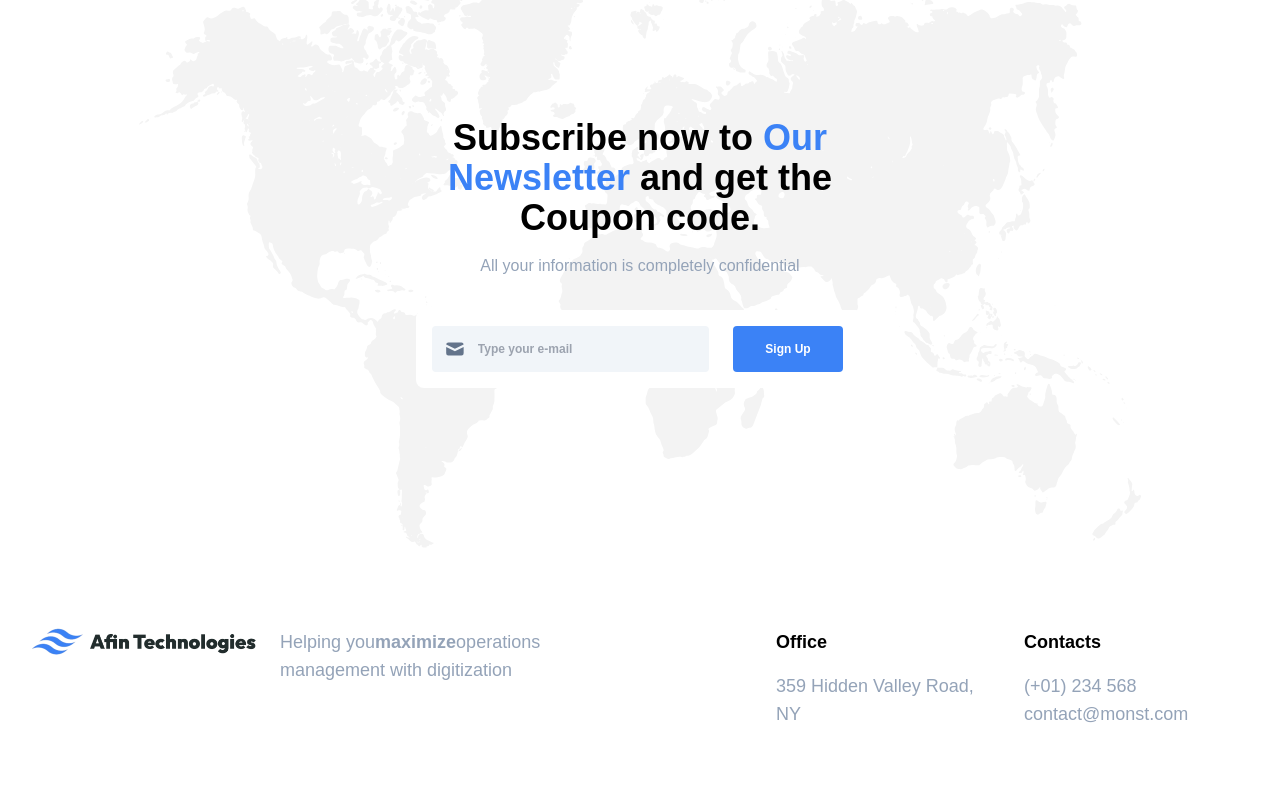
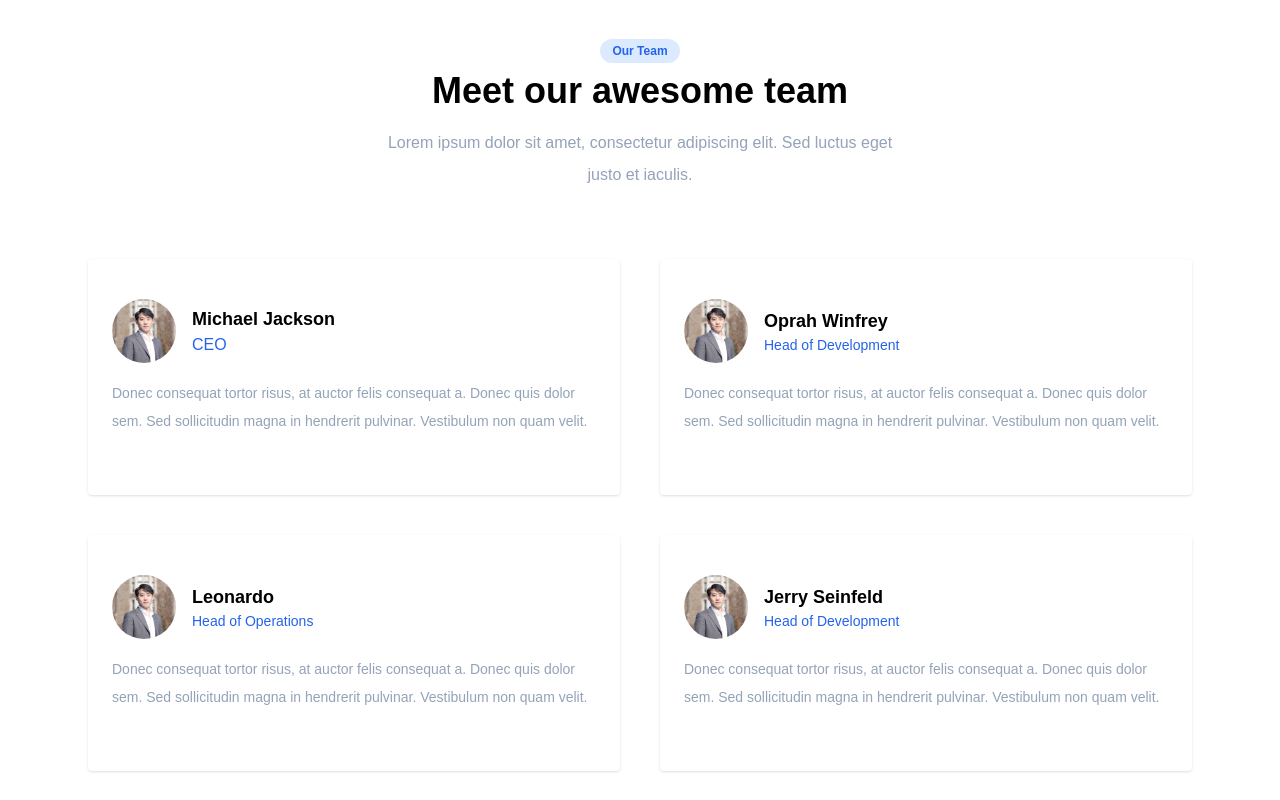
Before and after one commit to konishiyama/afinmarkets, a Next.js app: page /en in a window 1280 px wide. Shown: the part 1660-2460 px from the top of the page. Built offline with nearby package versions, Linux system fonts and the light colour scheme.

Commit message:
Team base

```diff
--- a/src/app/[lang]/components/Team.tsx
+++ b/src/app/[lang]/components/Team.tsx
@@ -0,0 +1,146 @@
+"use client";
+
+import Link from "next/link";
+import Image from "next/image";
+import { type Locale } from "../../../i18n-config";
+import Layout from "./Layout";
+import SectionContainer from "./SectionContainer";
+import profImage from "/public/images/konishiyama.jpg";
+
+interface Dictionary {
+  Product: string;
+  Features: string;
+  Team: string;
+  JoinUs: string;
+}
+
+interface TeamProps {
+  team_props: Dictionary;
+  lang: Locale;
+}
+
+const Team = ({ team_props, lang }: TeamProps) => {
+  return (
+    <Layout>
+      <SectionContainer>
+        <div id="Team" className="max-w-lg mx-auto mb-12 text-center">
+          <span
+            className="inline-block py-1 px-3 text-xs font-semibold bg-blue-100 text-blue-600 rounded-xl wow animate__animated animate__fadeIn"
+            data-wow-delay=".3s"
+          >
+            Our Team
+          </span>
+          <h2
+            className="text-3xl md:text-4xl mt-2 mb-4 font-bold font-heading wow animate__animated animate__fadeIn"
+            data-wow-delay=".3s"
+          >
+            Meet our awesome team
+          </h2>
+          <p
+            className="text-blueGray-400 leading-loose wow animate__animated animate__fadeIn"
+            data-wow-delay=".3s"
+          >
+            Lorem ipsum dolor sit amet, consectetur adipiscing elit. Sed luctus
+            eget justo et iaculis.
+          </p>
+        </div>
+        <div className="flex flex-wrap">
+          <div
+            className="w-full md:w-1/2 py-5 md:px-5 wow animate__animated animate__fadeIn"
+            data-wow-delay=".1s"
+          >
+            <div className="px-6 py-10 bg-white shadow rounded">
+              <div className="flex items-center mb-4">
+                <Image
+                  className="h-16 w-16 rounded-full object-cover"
+                  src={profImage}
+                  alt="Monst"
+                />
+                <div className="pl-4">
+                  <p className="text-lg font-bold">Michael Jackson</p>
+                  <p className="text-blue-600">CEO</p>
+                </div>
+              </div>
+              <p className="leading-loose text-blueGray-400 mb-5 text-sm">
+                Donec consequat tortor risus, at auctor felis consequat a. Donec
+                quis dolor sem. Sed sollicitudin magna in hendrerit pulvinar.
+                Vestibulum non quam velit.
+              </p>
+            </div>
+          </div>
+          <div
+            className="w-full md:w-1/2 py-5 md:px-5 wow animate__animated animate__fadeIn"
+            data-wow-delay=".3s"
+          >
+            <div className="px-6 py-10 bg-white shadow rounded">
+              <div className="flex items-center mb-4">
+                <Image
+                  className="h-16 w-16 rounded-full object-cover"
+                  src={profImage}
+                  alt="Monst"
+                />
+                <div className="pl-4">
+                  <p className="text-lg font-bold">Oprah Winfrey</p>
+                  <p className="text-blue-600 text-sm">Head of Development</p>
+                </div>
+              </div>
+              <p className="leading-loose text-blueGray-400 mb-5 text-sm">
+                Donec consequat tortor risus, at auctor felis consequat a. Donec
+                quis dolor sem. Sed sollicitudin magna in hendrerit pulvinar.
+                Vestibulum non quam velit.
+              </p>
+            </div>
+          </div>
+          <div
+            className="w-full md:w-1/2 py-5 md:px-5 wow animate__animated animate__fadeIn"
+            data-wow-delay=".5s"
+          >
+            <div className="px-6 py-10 bg-white shadow rounded">
+              <div className="flex items-center mb-4">
+                <Image
+                  className="h-16 w-16 rounded-full object-cover"
+                  src={profImage}
+                  alt="Monst"
+                />
+                <div className="pl-4">
+                  <p className="text-lg font-bold">Leonardo</p>
+                  <p className="text-blue-600 text-sm">Head of Operations</p>
+                </div>
+              </div>
+              <p className="leading-loose text-blueGray-400 mb-5 text-sm">
+                Donec consequat tortor risus, at auctor felis consequat a. Donec
+                quis dolor sem. Sed sollicitudin magna in hendrerit pulvinar.
+                Vestibulum non quam velit.
+              </p>
+            </div>
+          </div>
+          <div
+            className="w-full md:w-1/2 py-5 md:px-5 wow animate__animated animate__fadeIn"
+            data-wow-delay=".7s"
+          >
+            <div className="px-6 py-10 bg-white shadow rounded">
+              <div className="flex items-center mb-4">
+                <Image
+                  className="h-16 w-16 rounded-full object-cover"
+                  src={profImage}
+                  alt="Monst"
+                />
+                <div className="pl-4">
+                  <p className="text-lg font-bold">Jerry Seinfeld</p>
+                  <p className="text-blue-600 text-sm">Head of Development</p>
+                </div>
+              </div>
+              <p className="leading-loose text-blueGray-400 mb-5 text-sm">
+                Donec consequat tortor risus, at auctor felis consequat a. Donec
+                quis dolor sem. Sed sollicitudin magna in hendrerit pulvinar.
+                Vestibulum non quam velit.
+              </p>
+            </div>
+          </div>
+        </div>
+      </SectionContainer>
+    </Layout>
+  );
+};
+
+export default Team;
--- a/src/app/[lang]/page.tsx
+++ b/src/app/[lang]/page.tsx
@@ -3,6 +3,7 @@
 import Header from "./components/Header";
 import Cover from "./components/Cover";
 import Product from "./components/Product";
+import Team from "./components/Team";
 import Join from "./components/Join";
 import Footer from "./components/Footer";
 
@@ -18,6 +19,7 @@
       <Header header_props={dictionary.header_props} lang={lang} />
       <Cover cover_props={dictionary.cover_props} lang={lang} />
       <Product product_props={dictionary.product_props} lang={lang} />
+      <Team team_props={dictionary.team_props} lang={lang} />
       <Join join_props={dictionary.join_props} lang={lang} />
       <Footer footer_props={dictionary.header_props} lang={lang} />
     </main>
--- a/src/dictionaries/en.json
+++ b/src/dictionaries/en.json
@@ -17,6 +17,12 @@
     "Team": "チーム",
     "JoinUs": "コンタクト"
   },
+  "team_props": {
+    "Product": "概要",
+    "Features": "特徴",
+    "Team": "チーム",
+    "JoinUs": "コンタクト"
+  },
   "join_props": {
     "Product": "概要",
     "Features": "特徴",
--- a/src/dictionaries/ja.json
+++ b/src/dictionaries/ja.json
@@ -17,6 +17,12 @@
     "Team": "チーム",
     "JoinUs": "コンタクト"
   },
+  "team_props": {
+    "Product": "概要",
+    "Features": "特徴",
+    "Team": "チーム",
+    "JoinUs": "コンタクト"
+  },
   "join_props": {
     "Product": "概要",
     "Features": "特徴",
--- a/src/dictionaries/ko.json
+++ b/src/dictionaries/ko.json
@@ -17,6 +17,12 @@
     "Team": "チーム",
     "JoinUs": "コンタクト"
   },
+  "team_props": {
+    "Product": "概要",
+    "Features": "特徴",
+    "Team": "チーム",
+    "JoinUs": "コンタクト"
+  },
   "join_props": {
     "Product": "概要",
     "Features": "特徴",
--- a/src/dictionaries/zh.json
+++ b/src/dictionaries/zh.json
@@ -17,6 +17,12 @@
     "Team": "チーム",
     "JoinUs": "コンタクト"
   },
+  "team_props": {
+    "Product": "概要",
+    "Features": "特徴",
+    "Team": "チーム",
+    "JoinUs": "コンタクト"
+  },
   "join_props": {
     "Product": "概要",
     "Features": "特徴",
```
Also changed, not shown: public/images/konishiyama.jpg (added).
